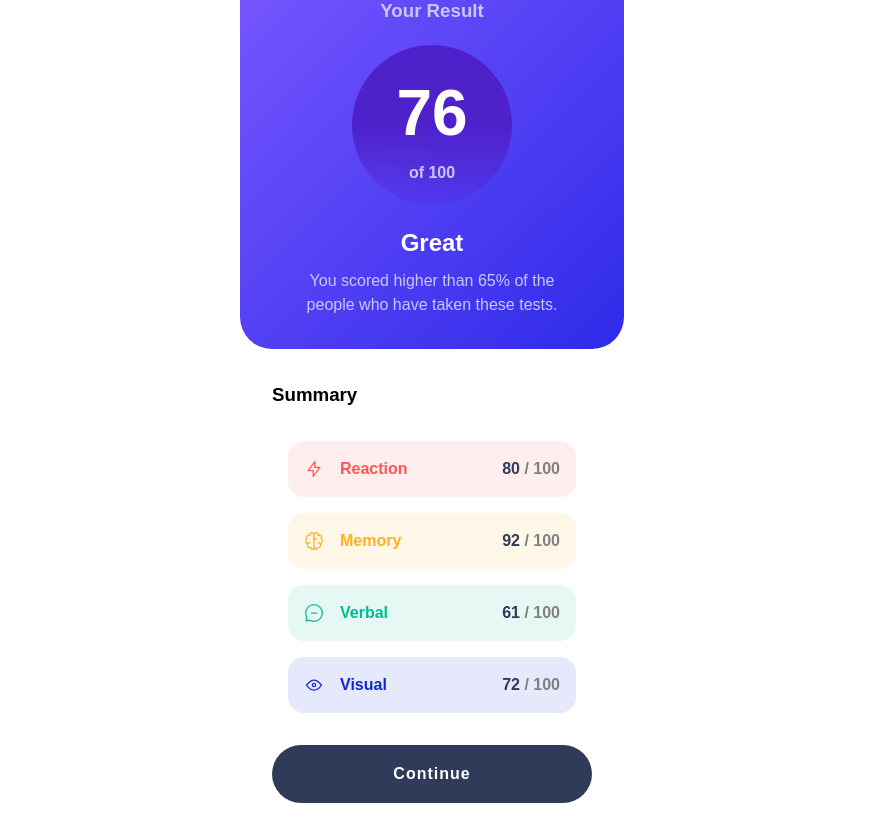
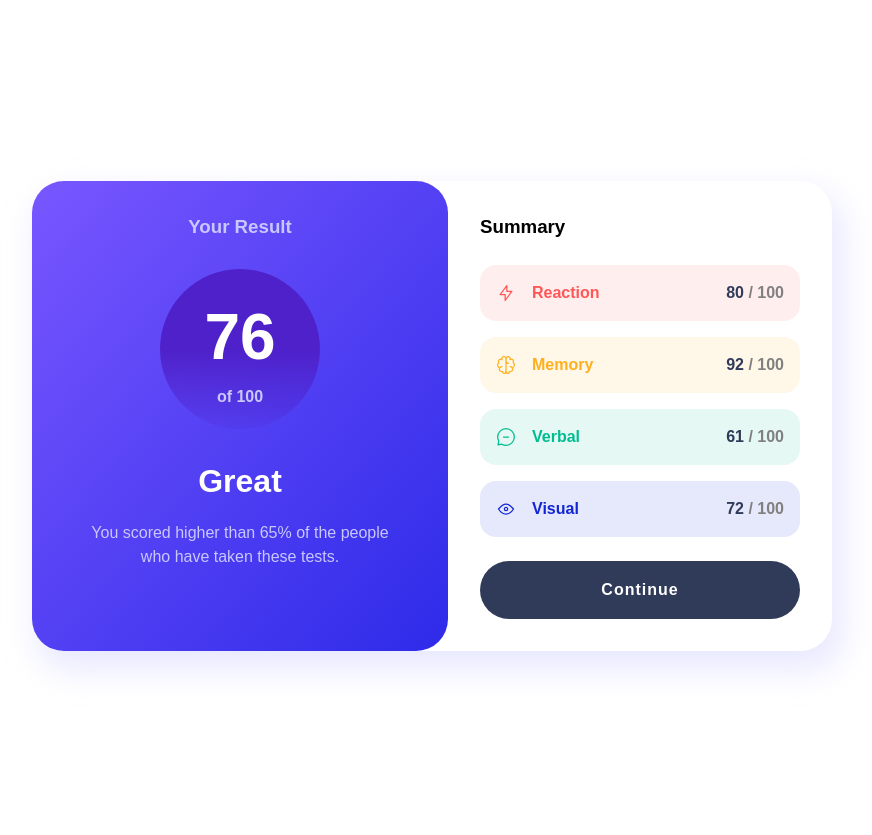
Before and after one commit to kjoudah/results-summary-component, a plain HTML site: page index.html in a window 1280 px wide. Shown: the whole page, without its empty margins (208-1080 px from the left). Drawn offline with Linux system fonts and the light colour scheme.

Commit message:
finished up desktop version

```diff
--- a/css/_globals.scss
+++ b/css/_globals.scss
@@ -22,9 +22,11 @@
   --white: hsl(0, 0%, 100%);
   --pale-blue: hsl(221, 100%, 96%);
   --light-lavender: hsl(241, 100%, 89%);
-  --dark-gray-blue: hsl(224, 30%, 27%);
+  --dark-gray-blue: #303b5a;
 
   --font-size: 18px;
+
+  --box-shadow: hsla(241, 100%, 89%, 0.4);
 }
 
 //TODO: Replace with variable fonts
--- a/css/main.scss
+++ b/css/main.scss
@@ -6,13 +6,30 @@ body {
   min-height: 100vh;
   place-content: center;
   font-family: 'Hanken Grotes', sans-serif;
+
+  @media (min-width: 48rem) {
+    margin: 1rem;
+  }
 }
 
 .result-summary-component {
   display: flex;
   flex-direction: column;
   border-radius: 2rem;
+  min-width: 21.4375rem;
   max-width: 24rem;
+  gap: 2.5rem;
+  box-shadow: 0.5rem 1rem 2rem 0.25rem var(--box-shadow);
+
+  @media (min-width: 48rem) {
+    flex-direction: row;
+    max-width: 50rem;
+    gap: 0;
+  }
+
+  & > * {
+    flex: 1;
+  }
 }
 
 .test-score-section {
@@ -28,6 +45,11 @@ body {
   flex-direction: column;
   gap: 0.5rem;
   color: var(--light-lavender);
+
+  @media (min-width: 750px) {
+    border-radius: 2rem;
+    gap: 1rem;
+  }
 }
 
 .test-score-container {
@@ -52,7 +74,7 @@ body {
 
 .score-assessment {
   color: var(--white);
-  font-size: 1.5rem;
+  font-size: 2rem;
   font-weight: 700;
 }
 
@@ -64,7 +86,8 @@ body {
   padding: 2rem;
   display: flex;
   flex-direction: column;
-  gap: 1rem;
+  gap: 0.5rem;
+  flex: 1;
 }
 
 ul {
@@ -75,7 +98,7 @@ ul {
 ul li {
   list-style: none;
   padding: 1rem;
-  margin: 1rem;
+  margin: 1rem 0rem;
   border-radius: 1rem;
   display: flex;
   gap: 1rem;
@@ -83,7 +106,6 @@ ul li {
   p {
     margin-left: auto;
     font-weight: 700;
-    // TODO: check if color is right
     color: grey;
 
     span {
@@ -113,6 +135,7 @@ ul li {
 }
 
 .continue-button {
+  cursor: pointer;
   border: 1px solid transparent;
   background-color: var(--dark-gray-blue);
   padding: 1rem 3rem;
```
Also changed, not shown: css/main.css.
